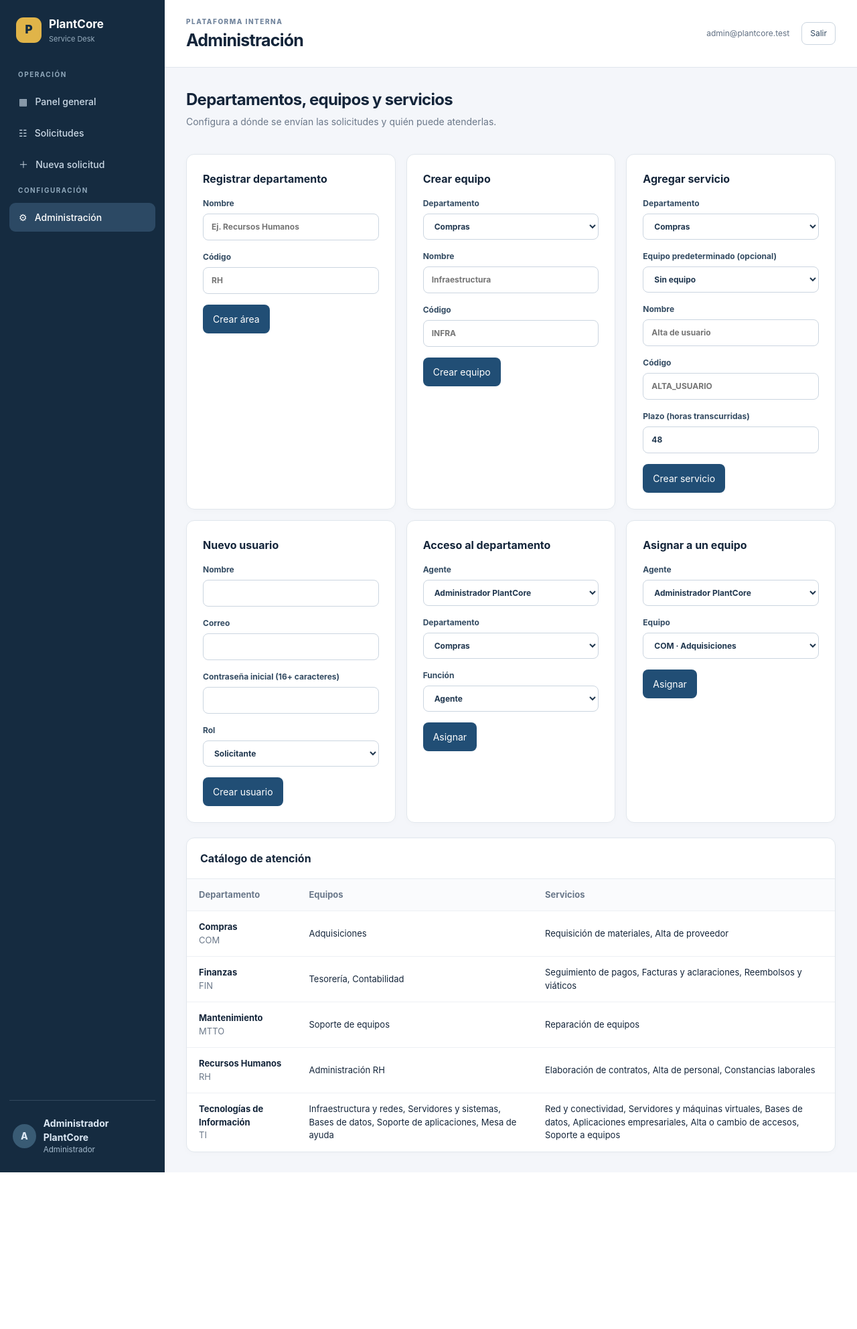
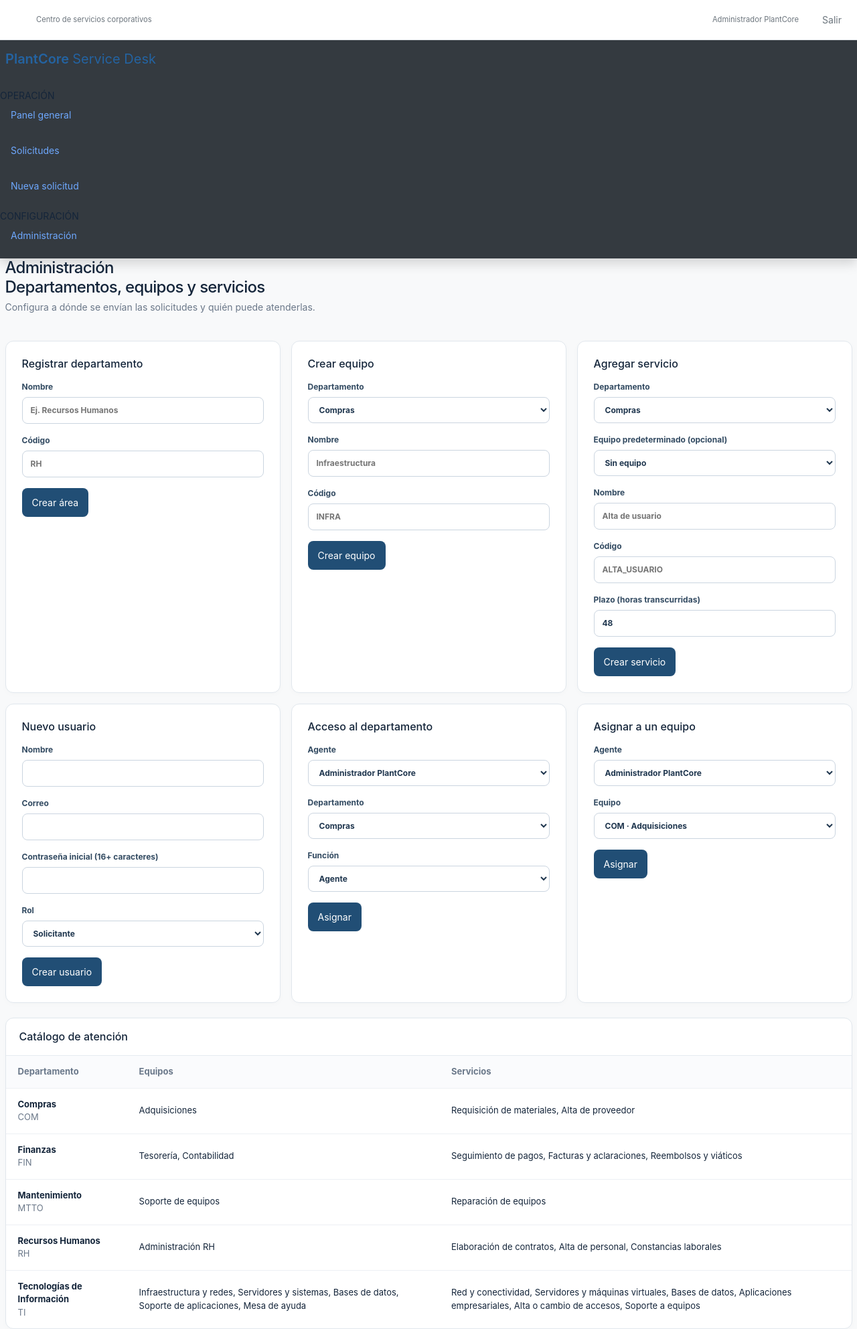
Before and after one commit to diegoarmando025/plantcore-service-desk, a Laravel app: page /admin in a window 1280 px wide. Shown: the whole page at 67% size. Before the commit the page ends 1751 px from the top, so only its background shows below. Run offline with Laravel 12, Linux system fonts and the light colour scheme; a user stored in the database is signed in; data comes from the database, SQL or seed files in the repository; some libraries are stand-ins or nearby versions.

Commit message:
ui: integrate AdminLTE 4 visual structure for Service Desk

```diff
--- a/resources/views/layouts/app.blade.php
+++ b/resources/views/layouts/app.blade.php
@@ -1,11 +1,62 @@
-<!doctype html><html lang="es"><head><meta charset="utf-8"><meta name="viewport" content="width=device-width,initial-scale=1"><title>@yield('title','Service Desk') · PlantCore</title><link rel="stylesheet" href="{{ asset('assets/app.css') }}"></head><body>
-<div class="shell"><aside class="sidebar"><a class="brand" href="{{ route('dashboard') }}"><span class="brandmark">P</span><span><strong>PlantCore</strong><small>Service Desk</small></span></a><div class="navlabel">OPERACIÓN</div>
-<a class="navlink {{ request()->routeIs('dashboard')?'active':'' }}" href="{{ route('dashboard') }}">▦ &nbsp; Panel general</a>
-<a class="navlink {{ request()->routeIs('tickets.index')?'active':'' }}" href="{{ route('tickets.index') }}">☷ &nbsp; Solicitudes</a>
-<a class="navlink {{ request()->routeIs('tickets.create')?'active':'' }}" href="{{ route('tickets.create') }}">＋ &nbsp; Nueva solicitud</a>
-@if(auth()->user()->isAdmin())<div class="navlabel">CONFIGURACIÓN</div><a class="navlink {{ request()->routeIs('admin.*')?'active':'' }}" href="{{ route('admin.index') }}">⚙ &nbsp; Administración</a>@endif
-<div class="sidebarbottom"><div class="userinitial">{{ strtoupper(substr(auth()->user()->name,0,1)) }}</div><div class="useridentity"><strong>{{ auth()->user()->name }}</strong><small>{{ auth()->user()->role==='admin'?'Administrador':(auth()->user()->role==='agent'?'Agente':'Solicitante') }}</small></div></div></aside>
-<main class="main"><header class="topbar"><div><span class="eyebrow">PLATAFORMA INTERNA</span><h1>@yield('heading','Panel general')</h1></div><div class="topactions"><span>{{ auth()->user()->email }}</span><form method="POST" action="{{ route('logout') }}">@csrf<button class="btn btn-secondary btn-small">Salir</button></form></div></header>
-<div class="container">@if(session('ok'))<div class="alert success">{{ session('ok') }}</div>@endif
-@if($errors->any())<div class="alert error"><strong>Revisa los datos:</strong><ul>@foreach($errors->all() as $e)<li>{{ $e }}</li>@endforeach</ul></div>@endif
-@yield('content')</div></main></div></body></html>
+<!doctype html>
+<html lang="es">
+<head>
+    <meta charset="utf-8">
+    <meta name="viewport" content="width=device-width, initial-scale=1">
+    <title>@yield('title', 'Service Desk') · PlantCore</title>
+    <link rel="stylesheet" href="{{ asset('assets/vendor/bootstrap.min.css') }}">
+    <link rel="stylesheet" href="{{ asset('assets/vendor/bootstrap-icons.css') }}">
+    <link rel="stylesheet" href="{{ asset('assets/vendor/adminlte.min.css') }}">
+    <link rel="stylesheet" href="{{ asset('assets/app.css') }}">
+    <link rel="stylesheet" href="{{ asset('assets/adminlte-overrides.css') }}">
+</head>
+<body class="layout-fixed sidebar-expand-lg bg-body-tertiary">
+<div class="app-wrapper">
+    <nav class="app-header navbar navbar-expand bg-body border-bottom">
+        <div class="container-fluid">
+            <button class="nav-link btn" type="button" data-lte-toggle="sidebar" aria-label="Alternar menú"><i class="bi bi-list fs-5"></i></button>
+            <span class="ms-3 text-secondary small d-none d-sm-inline">Centro de servicios corporativos</span>
+            <div class="ms-auto d-flex align-items-center gap-3">
+                <span class="text-secondary small d-none d-md-inline">{{ auth()->user()->name }}</span>
+                <form method="POST" action="{{ route('logout') }}">@csrf
+                    <button type="submit" class="btn btn-sm btn-outline-secondary"><i class="bi bi-box-arrow-right me-1"></i> Salir</button>
+                </form>
+            </div>
+        </div>
+    </nav>
+    <aside class="app-sidebar bg-body-secondary shadow" data-bs-theme="dark">
+        <div class="sidebar-brand">
+            <a href="{{ route('dashboard') }}" class="brand-link text-decoration-none">
+                <span class="brand-text fw-semibold">PlantCore <span class="fw-normal">Service Desk</span></span>
+            </a>
+        </div>
+        <div class="sidebar-wrapper">
+            <nav class="mt-3">
+                <ul class="nav sidebar-menu flex-column" data-lte-toggle="treeview" role="navigation" aria-label="Navegación principal">
+                    <li class="nav-header">OPERACIÓN</li>
+                    <li class="nav-item"><a href="{{ route('dashboard') }}" class="nav-link {{ request()->routeIs('dashboard') ? 'active' : '' }}"><i class="nav-icon bi bi-grid-1x2"></i><p>Panel general</p></a></li>
+                    <li class="nav-item"><a href="{{ route('tickets.index') }}" class="nav-link {{ request()->routeIs('tickets.index', 'tickets.show') ? 'active' : '' }}"><i class="nav-icon bi bi-inboxes"></i><p>Solicitudes</p></a></li>
+                    <li class="nav-item"><a href="{{ route('tickets.create') }}" class="nav-link {{ request()->routeIs('tickets.create') ? 'active' : '' }}"><i class="nav-icon bi bi-plus-circle"></i><p>Nueva solicitud</p></a></li>
+                    @if(auth()->user()->isAdmin())
+                        <li class="nav-header">CONFIGURACIÓN</li>
+                        <li class="nav-item"><a href="{{ route('admin.index') }}" class="nav-link {{ request()->routeIs('admin.*') ? 'active' : '' }}"><i class="nav-icon bi bi-gear"></i><p>Administración</p></a></li>
+                    @endif
+                </ul>
+            </nav>
+        </div>
+    </aside>
+    <main class="app-main">
+        <div class="app-content-header"><div class="container-fluid">
+            <h1 class="h4 mb-0">@yield('heading', 'Panel general')</h1>
+        </div></div>
+        <div class="app-content"><div class="container-fluid service-desk-content">
+            @if(session('ok'))<div class="alert alert-success">{{ session('ok') }}</div>@endif
+            @if($errors->any())<div class="alert alert-danger"><strong>Revisa los datos:</strong><ul class="mb-0">@foreach($errors->all() as $e)<li>{{ $e }}</li>@endforeach</ul></div>@endif
+            @yield('content')
+        </div></div>
+    </main>
+</div>
+<script src="{{ asset('assets/vendor/bootstrap.bundle.min.js') }}" defer></script>
+<script src="{{ asset('assets/vendor/adminlte.min.js') }}" defer></script>
+</body>
+</html>
```
